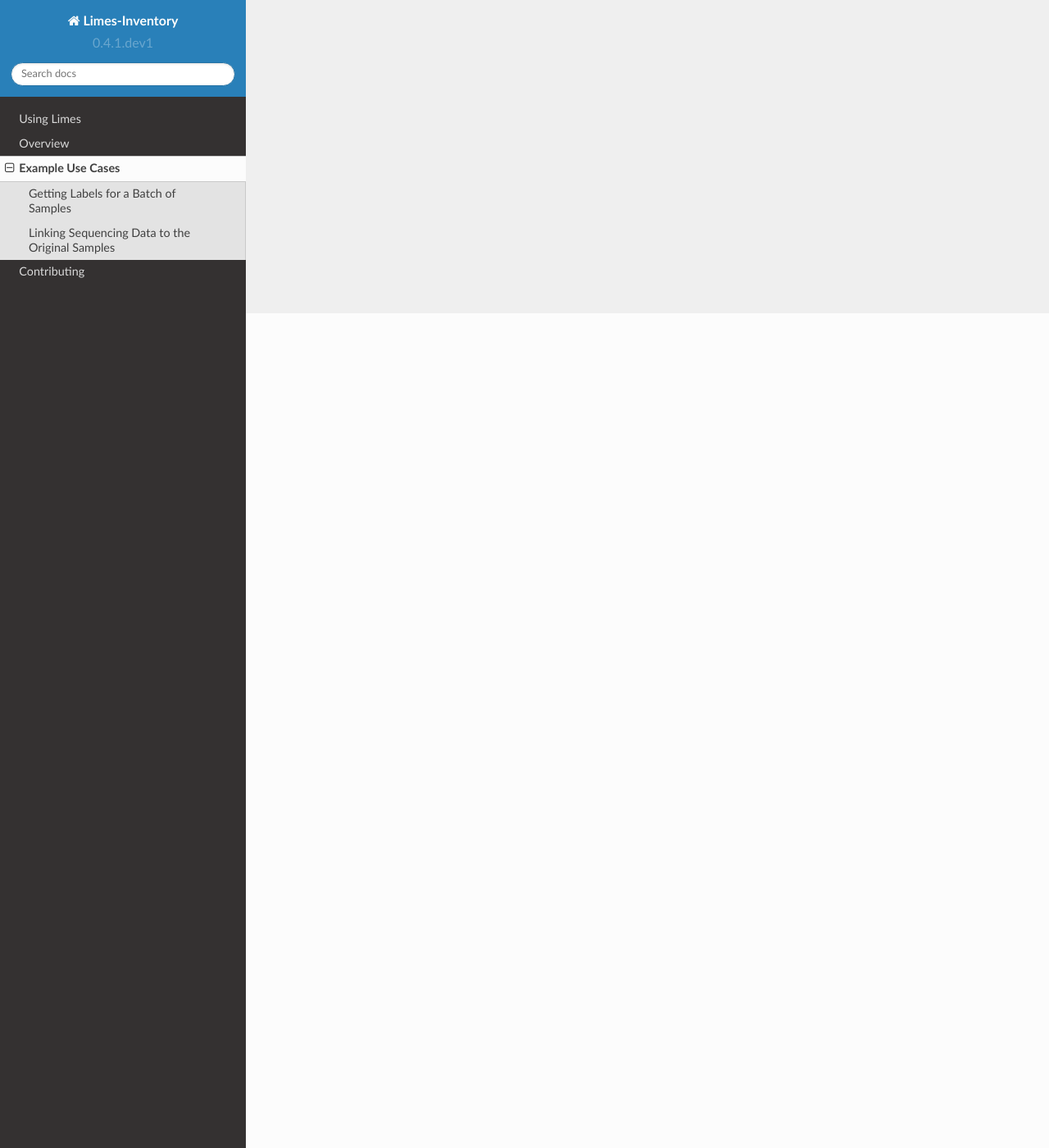
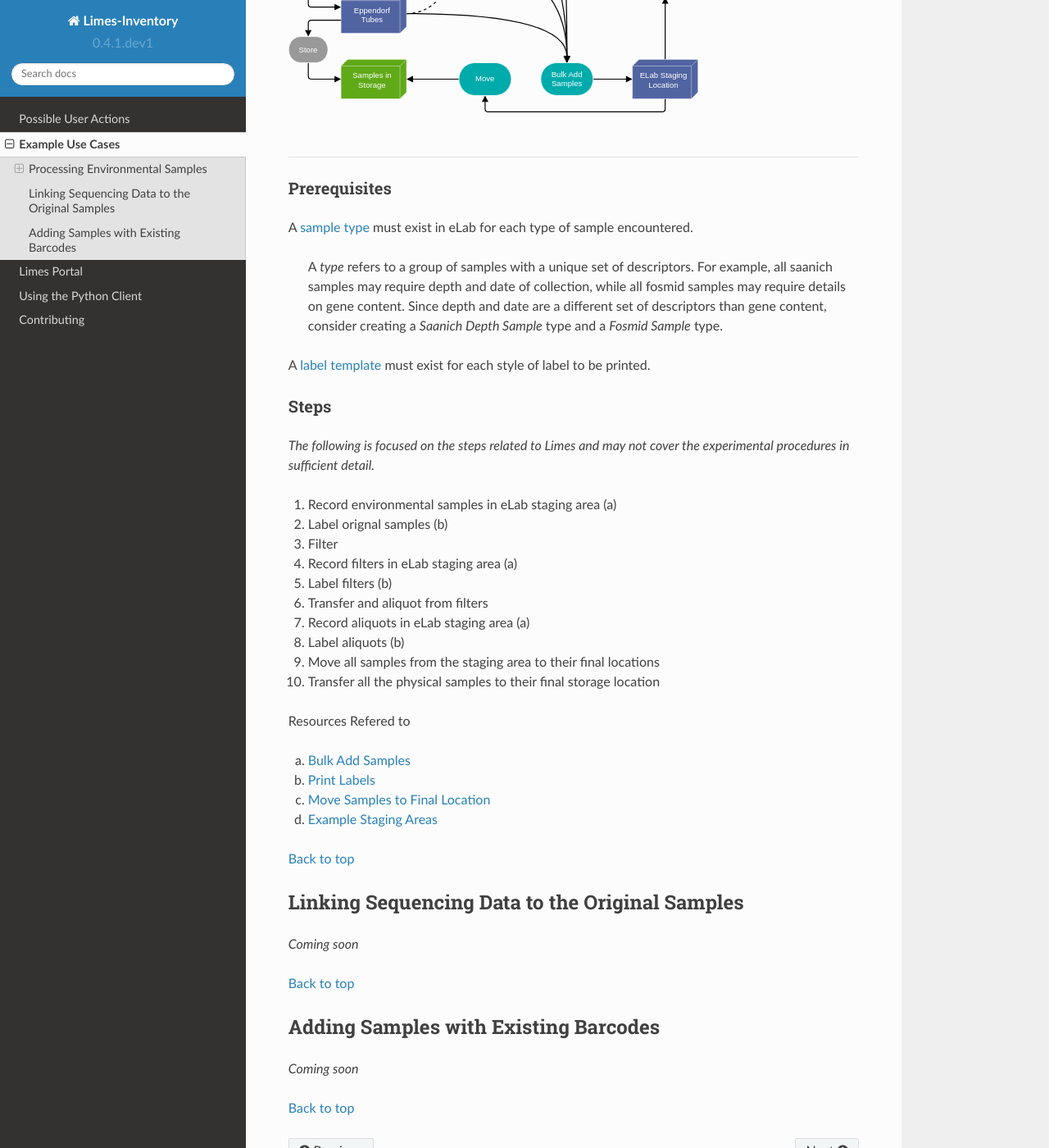
Before and after one commit to Tony-xy-Liu/Limes-docs, a Sphinx documentation site: the page built from docs/source/examples.rst, in a window 1280 px wide and 1400 px high, scrolled down 1018 px. Shown: the whole window at 82% size. Built offline with Sphinx 7.4.7 and the Read the Docs theme 2.0.0, drawn with Linux system fonts in a browser that asks for light colours; some of the changed text lies outside the part shown.

Commit message:
example 1

```diff
--- a/docs/source/examples.rst
+++ b/docs/source/examples.rst
@@ -1,10 +1,88 @@
+.. |disclaimer| replace:: *The following is focused on the steps related to Limes and may not cover the experimental procedures in sufficient detail.*
+
 .. _ex-title:
 
 Example Use Cases
 =================
 
-Getting Labels for a Batch of Samples
-"""""""""""""""""""""""""""""""""""""
+.. _ex-top:
+
+.. contents::
+    :local:
+
+-------------------------------
+
+.. _ex-env:
+
+Processing Environmental Samples
+-------------------------------------
+
+From the Overview
+""""""""""""""""""""""""
+
+.. image:: res/ex-env-over.svg
+    :scale: 40%
+
+-------------------------------
+
+Detailed Breakdown
+""""""""""""""""""
+
+.. image:: res/ex-env.svg
+
+-------------------------------
+
+Prerequisites
+"""""""""""""
+A `sample type <https://www.elabjournal.com/doc/AddingSampleTypes.html>`_
+must exist in eLab for each type of sample encountered.
+
+    A *type* refers to a group of samples with a unique set
+    of descriptors. For example, all saanich samples may require depth and
+    date of collection, while all fosmid samples may require details on gene content.
+    Since depth and date are a different set of descriptors than gene content, consider
+    creating a *Saanich Depth Sample* type and a *Fosmid Sample* type.
+
+A `label template <https://elab.msl.ubc.ca/members/protocol/?protID=40950>`_
+must exist for each style of label to be printed.
+
+Steps
+""""""
+
+|disclaimer|
+
+1. Record environmental samples in eLab staging area (a)
+2. Label orignal samples (b)
+3. Filter
+4. Record filters in eLab staging area (a)
+5. Label filters (b)
+6. Transfer and aliquot from filters
+7. Record aliquots in eLab staging area (a)
+8. Label aliquots (b)
+9. Move all samples from the staging area to their final locations
+10. Transfer all the physical samples to their final storage location
+
+Resources Refered to
+
+a. `Bulk Add Samples <https://elab.msl.ubc.ca/members/protocol/?protID=40960>`_
+b. `Print Labels <https://elab.msl.ubc.ca/members/protocol/?protID=40951>`_
+c. `Move Samples to Final Location <https://www.elabjournal.com/doc/MovingSamples.html>`_
+d. `Example Staging Areas <https://elab.msl.ubc.ca/members/inventory/browser/?initStorageLayer=784024>`_
+
+:ref:`Back to top<ex-top>`
+
 
 Linking Sequencing Data to the Original Samples
-"""""""""""""""""""""""""""""""""""""""""""""""
+-----------------------------------------------
+
+*Coming soon*
+
+:ref:`Back to top<ex-top>`
+
+
+Adding Samples with Existing Barcodes
+-----------------------------------------------
+
+*Coming soon*
+
+:ref:`Back to top<ex-top>`
--- a/docs/source/overview.rst
+++ b/docs/source/overview.rst
@@ -1,12 +1,7 @@
 .. _over-title:
 
-Overview
-========
-
-.. _over-top:
-
-.. contents::
-    :local:
+Possible User Actions
+=====================
 
 .. _over-diagram:
 
@@ -15,55 +10,42 @@ Workflows Diagram
 
 .. image:: res/overview.svg
 
-The above shows the possible high-level actions for working with LIMS data
-and what each action achieves.
+**Diagram elements:**
 
-Diagram elements:
- - **Items** represent starting conditions, desired outcomes, or required intermediates.
- - **Actions** can be performed without installing the python client.
- - **Adv. Actions** require the use of the :ref:`python client<access-python>`.
- - **Dev. Actions** require changes to the code base.
+- **Items** represent starting conditions, desired outcomes, or required intermediates.
+- **Actions** can be performed without installing the python client.
+- **Adv. Actions** require the use of the :ref:`python client<access-python>`.
+- **Dev. Actions** require changes to the code base.
 
-.. _over-stdact:
+The above shows the possible high-level actions for working with LIMS data, what each
+action achieves, and how to chain actions together. For example, to get *barcoded labels*
+from from *physical samples*, the action *Add Samples* must first be done to get
+*ELab Records*, followed by the action *Print Labels*.
+
+:ref:`ex-title`
+"""""""""""""""""""""""""""""""""""
+
+------------------------------------
+
+.. _over-list:
+
+List of Actions
+---------------
 
 Standard Actions
-----------------
-
-Add Sample
-""""""""""
-
-Bulk Add Samples
 """"""""""""""""
 
-Update Samples
-""""""""""""""
+- `Adding Samples <https://www.elabjournal.com/doc/AddingSamples.html>`_
+- `Bulk Add Samples <https://elab.msl.ubc.ca/members/protocol/?protID=40960>`_
+- `Update Samples <https://www.elabjournal.com/doc/UpdatingSamples.html>`_
+- `Printing Labels <https://elab.msl.ubc.ca/members/protocol/?protID=40951>`_
+- `Search Samples <https://www.elabjournal.com/doc/SearchingSamples.html>`_
 
-Print Barcoded Labels
-"""""""""""""""""""""
+.. Tip::
+    View eLab's `full documentation here <https://www.elabjournal.com/doc/>`_
 
-Search Samples
-""""""""""""""
+:ref:`Advanced Actions with Python<py-title>`
+""""""""""""""""""""""""""""""""""""""""""""""
 
-:ref:`Back to top<over-top>`
-
-.. _over-advact:
-
-Advanced Actions
-----------------
-
-Link Data
-"""""""""
-
-Comprehensive Search
-""""""""""""""""""""
-
-:ref:`Back to top<over-top>`
-
-.. _over-devact:
-
-Developer Actions
------------------
-
-See :ref:`contr-title`
-
-:ref:`Back to top<over-top>`
+:ref:`Developer Actions<contr-title>`
+"""""""""""""""""""""""""""""""""""""
--- /dev/null
+++ b/docs/source/procedures/bulk_add_samples.rst
@@ -0,0 +1,4 @@
+.. _p-ba-tite:
+
+Bulk Add Samples
+================
--- a/docs/source/quickstart.rst
+++ /dev/null
@@ -1,2 +0,0 @@
-Python Quickstart
-=================
```
Also changed, not shown: docs/source/access.rst (deleted, +0 -66 lines), docs/source/index.rst (+5 -4 lines), docs/source/portal.rst (added, +74 -0 lines), docs/source/python.rst (added, +49 -0 lines), docs/source/contributing.rst (line endings or trailing spaces), docs/source/res/ex-env-over.svg (added), docs/source/res/ex-env.svg (added).
